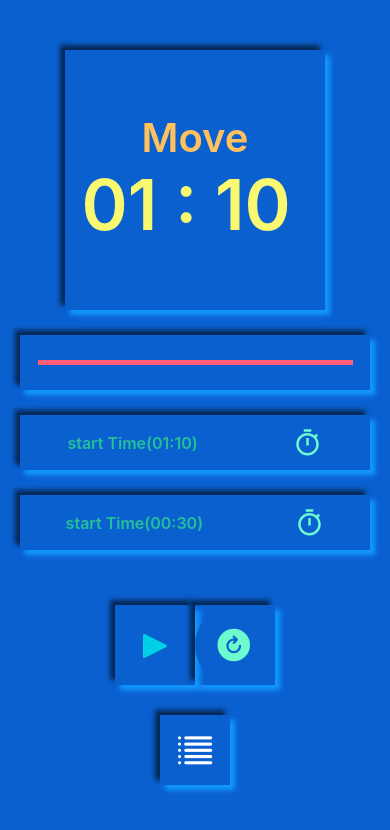
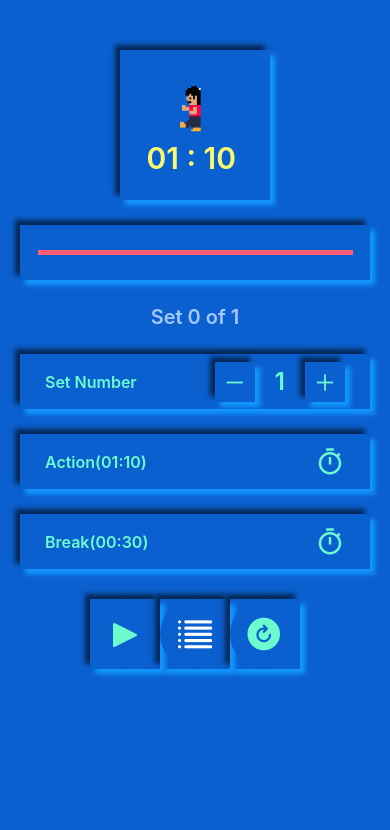
Before and after one commit to leekyungho112/exercise-timer, a React Native app: screen / in a window 390 px wide. Shown: the top 830 px of the page. Built offline with nearby package versions, Linux system fonts and the light colour scheme.

Commit message:
리스트 세트 넘버 추가

```diff
--- a/components/Button.js
+++ b/components/Button.js
@@ -1,20 +1,30 @@
 import React from 'react';
-import { StyleSheet, Text, TouchableOpacity, View } from 'react-native';
+import { StyleSheet, TouchableOpacity, View } from 'react-native';
 import { Fontisto, Ionicons } from '@expo/vector-icons';
-const Button = ({ play, isPaused, reset, NeuMorph }) => {
+import NeuMorph from './NeuMorph';
+const Button = ({ play, isPaused, reset, setListMode }) => {
   return (
     <View style={styles.btns}>
       <TouchableOpacity onPress={play}>
-        <NeuMorph boxSize={80}>
+        <NeuMorph boxSize={70}>
           {isPaused ? (
-            <Fontisto name="play" size={24} color="#00D0E5" />
+            <Fontisto name="play" size={24} color="#6DFACD" />
           ) : (
-            <Fontisto name="pause" size={24} color="#00D0E5" />
+            <Fontisto name="pause" size={24} color="#6DFACD" />
           )}
         </NeuMorph>
       </TouchableOpacity>
+      <TouchableOpacity
+        onPress={() => {
+          setListMode((prev) => !prev);
+        }}
+      >
+        <NeuMorph boxSize={70}>
+          <Fontisto name="list-2" size={28} color="white" />
+        </NeuMorph>
+      </TouchableOpacity>
       <TouchableOpacity onPress={reset}>
-        <NeuMorph boxSize={80}>
+        <NeuMorph boxSize={70}>
           <Ionicons name="refresh-circle" size={40} color="#6DFACD" />
         </NeuMorph>
       </TouchableOpacity>
--- a/components/List.js
+++ b/components/List.js
@@ -1,34 +1,64 @@
 import React from 'react';
-import { ScrollView, StyleSheet, Text, View } from 'react-native';
+import {
+  Image,
+  ScrollView,
+  StyleSheet,
+  Text,
+  TouchableOpacity,
+  View,
+} from 'react-native';
+import { MaterialIcons } from '@expo/vector-icons';
+import NeuMorph from './NeuMorph';
 
-const List = ({ time, NeuMorph }) => {
-  console.log('item', time);
+const List = ({ time, setListMode }) => {
   return (
-    <ScrollView
-      style={{
-        marginVertical: 100,
-      }}
-    >
-      {time.map((item, index) => (
-        <View key={index} style={styles.list}>
-          <Text>{`Moving Time : ${item.min * 60 + item.sec} seconds`} </Text>
-          <Text>{`Break Time : ${item.brmin * 60 + item.brsec} seconds`} </Text>
-        </View>
-      ))}
-    </ScrollView>
+    <View style={styles.container}>
+      <View style={styles.header}>
+        <TouchableOpacity onPress={() => setListMode(true)}>
+          <NeuMorph boxSize={70}>
+            <MaterialIcons name="timer" size={30} color="#6DFACD" />
+          </NeuMorph>
+        </TouchableOpacity>
+      </View>
+
+      <ScrollView>
+        {time.map((item, index) => (
+          <View key={index} style={styles.list}>
+            <NeuMorph>
+              <Text style={styles.text}>
+                {`#List: ${index + 1} #Action: ${
+                  item.min * 60 + item.sec
+                }sec #Break: ${item.brmin * 60 + item.brsec}sec #Set: ${
+                  item.countSet
+                }`}{' '}
+              </Text>
+            </NeuMorph>
+          </View>
+        ))}
+      </ScrollView>
+    </View>
   );
 };
 
 const styles = StyleSheet.create({
+  container: {},
+  header: {
+    marginVertical: 70,
+    justifyContent: 'center',
+    alignItems: 'center',
+  },
   list: {
-    backgroundColor: 'lightgrey',
-    marginBottom: 10,
-    paddingVertical: 20,
-    paddingHorizontal: 20,
-    borderRadius: 15,
+    width: '100%',
     flexDirection: 'row',
-    justifyContent: 'space-between',
     alignItems: 'center',
+    justifyContent: 'center',
+    paddingHorizontal: 25,
+    marginVertical: 10,
+  },
+  text: {
+    fontSize: 14,
+    color: '#23C197',
+    fontWeight: '600',
   },
 });
 
--- /dev/null
+++ b/components/NeuMorph.js
@@ -0,0 +1,51 @@
+import React from 'react';
+import { View, StyleSheet } from 'react-native';
+
+const NeuMorph = ({ children, boxSize, style }) => {
+  return (
+    <View style={styles.topShadow}>
+      <View style={styles.bottomShadow}>
+        <View
+          style={[
+            styles.inner,
+            {
+              borderRadius: boxSize / 2 || 0,
+              width: boxSize || 350,
+              height: boxSize || 55,
+            },
+            style,
+          ]}
+        >
+          {children}
+        </View>
+      </View>
+    </View>
+  );
+};
+
+const styles = StyleSheet.create({
+  inner: {
+    justifyContent: 'center',
+    alignItems: 'center',
+    backgroundColor: '#0b60d0',
+  },
+  topShadow: {
+    shadowOffset: {
+      width: 5,
+      height: 5,
+    },
+    shadowOpacity: 1,
+    shadowRadius: 5,
+    shadowColor: '#129aff',
+  },
+  bottomShadow: {
+    shadowOffset: {
+      width: -5,
+      height: -5,
+    },
+    shadowOpacity: 1,
+    shadowRadius: 5,
+    shadowColor: '#042653',
+  },
+});
+export default NeuMorph;
--- a/components/Timer.js
+++ b/components/Timer.js
@@ -2,8 +2,10 @@ import React, { useEffect, useRef, useState } from 'react';
 import {
   Animated,
   Dimensions,
+  Image,
   StyleSheet,
   Text,
+  TextInput,
   TouchableOpacity,
   View,
 } from 'react-native';
@@ -12,6 +14,7 @@ import { MaterialIcons, Fontisto } from '@expo/vector-icons';
 import Button from './Button';
 import ModalPicker from './ModalPicker';
 import List from './List';
+import NeuMorph from './NeuMorph';
 
 const Timer = () => {
   const [exerciseTime, setExerciseTime] = useState({
@@ -27,15 +30,16 @@ const Timer = () => {
   const [isBreak, setIsBreak] = useState(false);
   const [isModal, setIsModal] = useState(false);
   const [listMode, setListMode] = useState(true);
+  const [countSet, setCountSet] = useState(1);
   const { height } = Dimensions.get('window');
   const [secondsLeft, setSecondsLeft] = useState(0);
   const secondRef = useRef(secondsLeft);
   const isPausedRef = useRef(isPaused);
   const [time, setTime] = useState([]);
-
+  const [count, setCount] = useState(0);
   const saveTime = () => {
     setTime(() => {
-      return [...time, { ...exerciseTime, ...breakTime }];
+      return [...time, { ...exerciseTime, ...breakTime, countSet }];
     });
   };
   const timeBreak = () => {
@@ -50,6 +54,7 @@ const Timer = () => {
   const tick = () => {
     if (secondRef.current === 0) {
       setIsBreak(true);
+      setCount((prevState) => prevState + 1);
     } else {
       secondRef.current--;
       setSecondsLeft(secondRef.current);
@@ -67,10 +72,15 @@ const Timer = () => {
       if (isPausedRef.current) {
         return;
       }
-      if (isBreak) {
-        timeBreak();
+      if (count === countSet) {
+        reset();
+        saveTime();
       } else {
-        tick();
+        if (isBreak) {
+          timeBreak();
+        } else {
+          tick();
+        }
       }
     }, 1000);
 
@@ -85,37 +95,23 @@ const Timer = () => {
     setBreakTime({ brmin: 0, brsec: 30 });
     setIsPaused(() => (isPausedRef.current = true));
     setIsBreak(false);
+    setCountSet(1);
+    setCount(0);
+  };
+  const increase = () => {
+    setCountSet((prevState) => prevState + 1);
+  };
+  const decrease = () => {
+    setCountSet((prevState) => (prevState === 0 ? 0 : prevState - 1));
   };
 
   const total = !isBreak
     ? exerciseTime.min * 60 + exerciseTime.sec
     : breakTime.brmin * 60 + breakTime.brsec;
-  const percentage = Math.floor((100 / parseInt(total)) * secondsLeft);
-  console.log(time);
+
+  const percentage = Math.floor((100 / total) * secondsLeft);
   const minute = Math.floor(secondsLeft / 60);
   const secon = secondsLeft % 60;
-
-  const NeuMorph = ({ children, boxSize, style }) => {
-    return (
-      <View style={styles.topShadow}>
-        <View style={styles.bottomShadow}>
-          <View
-            style={[
-              styles.inner,
-              {
-                borderRadius: boxSize / 2 || 0,
-                width: boxSize || 350,
-                height: boxSize || 55,
-              },
-              style,
-            ]}
-          >
-            {children}
-          </View>
-        </View>
-      </View>
-    );
-  };
 
   return (
     <View
@@ -128,20 +124,30 @@ const Timer = () => {
       {listMode ? (
         <>
           <View style={{ marginTop: 50 }}>
-            <NeuMorph boxSize={260}>
+            <NeuMorph boxSize={150}>
               <Text
                 style={{
                   color: !isBreak ? '#FFC15D' : '#00D0E5',
-                  fontSize: 40,
+                  fontSize: 20,
                   fontWeight: '600',
                 }}
               >
-                {!isBreak ? 'Move' : 'Break'}
+                {!isBreak ? (
+                  <Image
+                    style={styles.logo}
+                    source={require('.././assets/images/move.gif')}
+                  />
+                ) : (
+                  <Image
+                    style={styles.logo}
+                    source={require('.././assets/images/rest.gif')}
+                  />
+                )}
               </Text>
               <Text
                 style={{
                   color: !isBreak ? '#F9F871' : '#009DF1',
-                  fontSize: 70,
+                  fontSize: 30,
                   fontWeight: '600',
                 }}
               >
@@ -170,10 +176,30 @@ const Timer = () => {
               </View>
             </NeuMorph>
           </View>
-
+          <Text style={styles.set}>{`Set ${count} of ${countSet}`}</Text>
+          <View style={{ marginVertical: 25 }}>
+            <NeuMorph>
+              <View style={styles.inputs}>
+                <Text style={styles.inputText}>Set Number</Text>
+                <View style={styles.countBtn}>
+                  <TouchableOpacity onPress={decrease}>
+                    <NeuMorph boxSize={40}>
+                      <Fontisto name="minus-a" size={18} color="#6DFACD" />
+                    </NeuMorph>
+                  </TouchableOpacity>
+                  <Text style={styles.countText}>{countSet}</Text>
+                  <TouchableOpacity onPress={increase}>
+                    <NeuMorph boxSize={40}>
+                      <Fontisto name="plus-a" size={18} color="#6DFACD" />
+                    </NeuMorph>
+                  </TouchableOpacity>
+                </View>
+              </View>
+            </NeuMorph>
+          </View>
           <NeuMorph>
             <View style={styles.inputs}>
-              <Text style={styles.inputText}>{`start Time(${
+              <Text style={styles.inputText}>{`Action(${
                 exerciseTime.min < 10
                   ? `0${exerciseTime.min}`
                   : exerciseTime.min
@@ -186,7 +212,6 @@ const Timer = () => {
                 onPress={() => {
                   setIsModal(!isModal);
                   setIsMove(true);
-                  saveTime();
                 }}
               >
                 <MaterialIcons name="timer" size={30} color="#6DFACD" />
@@ -196,7 +221,7 @@ const Timer = () => {
           <View style={{ marginVertical: 25 }}>
             <NeuMorph>
               <View style={styles.inputs}>
-                <Text style={styles.inputText}>{`start Time(${
+                <Text style={styles.inputText}>{`Break(${
                   breakTime.brmin < 10 ? `0${breakTime.brmin}` : breakTime.brmin
                 }:${
                   breakTime.brsec < 10 ? `0${breakTime.brsec}` : breakTime.brsec
@@ -212,12 +237,13 @@ const Timer = () => {
               </View>
             </NeuMorph>
           </View>
-          <View style={{ marginTop: 30 }}>
+          <View style={{ marginTop: 5 }}>
             <Button
               play={play}
               isPaused={isPaused}
               reset={reset}
               NeuMorph={NeuMorph}
+              setListMode={setListMode}
             />
           </View>
 
@@ -232,46 +258,16 @@ const Timer = () => {
           />
         </>
       ) : (
-        <List time={time} NeuMorph={NeuMorph} />
+        <List time={time} setListMode={setListMode} countSet={countSet} />
       )}
-      <View style={{ marginTop: 30 }}>
-        <NeuMorph boxSize={70}>
-          <TouchableOpacity
-            onPress={() => {
-              setListMode((prev) => !prev);
-            }}
-          >
-            <Fontisto name="list-2" size={28} color="white" />
-          </TouchableOpacity>
-        </NeuMorph>
-      </View>
     </View>
   );
 };
 
 const styles = StyleSheet.create({
-  inner: {
-    justifyContent: 'center',
-    alignItems: 'center',
-    backgroundColor: '#0b60d0',
-  },
-  topShadow: {
-    shadowOffset: {
-      width: 5,
-      height: 5,
-    },
-    shadowOpacity: 1,
-    shadowRadius: 5,
-    shadowColor: '#129aff',
-  },
-  bottomShadow: {
-    shadowOffset: {
-      width: -5,
-      height: -5,
-    },
-    shadowOpacity: 1,
-    shadowRadius: 5,
-    shadowColor: '#042653',
+  logo: {
+    width: 60,
+    height: 60,
   },
   progressBar: {
     backgroundColor: '#EEE8A9',
@@ -280,15 +276,32 @@ const styles = StyleSheet.create({
     width: `90%`,
     borderRadius: 5,
   },
+  set: {
+    fontSize: 20,
+    fontWeight: '600',
+    color: '#A5C7FF',
+  },
   inputs: {
     width: '100%',
     flexDirection: 'row',
     alignItems: 'center',
-    justifyContent: 'space-around',
+    justifyContent: 'space-between',
+    paddingHorizontal: 25,
+  },
+
+  countBtn: {
+    flexDirection: 'row',
+    alignItems: 'center',
+  },
+  countText: {
+    color: '#6DFACD',
+    fontSize: 24,
+    fontWeight: '600',
+    paddingHorizontal: 20,
   },
 
   inputText: {
-    color: '#23C197',
+    color: '#6DFACD',
     fontSize: 16,
     fontWeight: '600',
   },
```
Also changed, not shown: components/ModalPicker.js (+5 -13 lines), assets/images/move.gif (added), assets/images/rest.gif (added).
